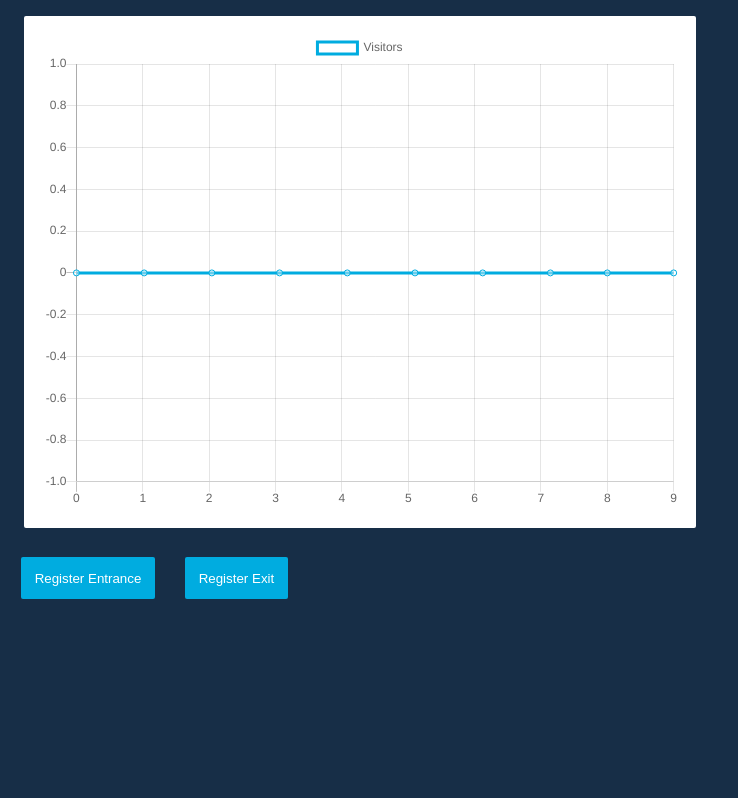
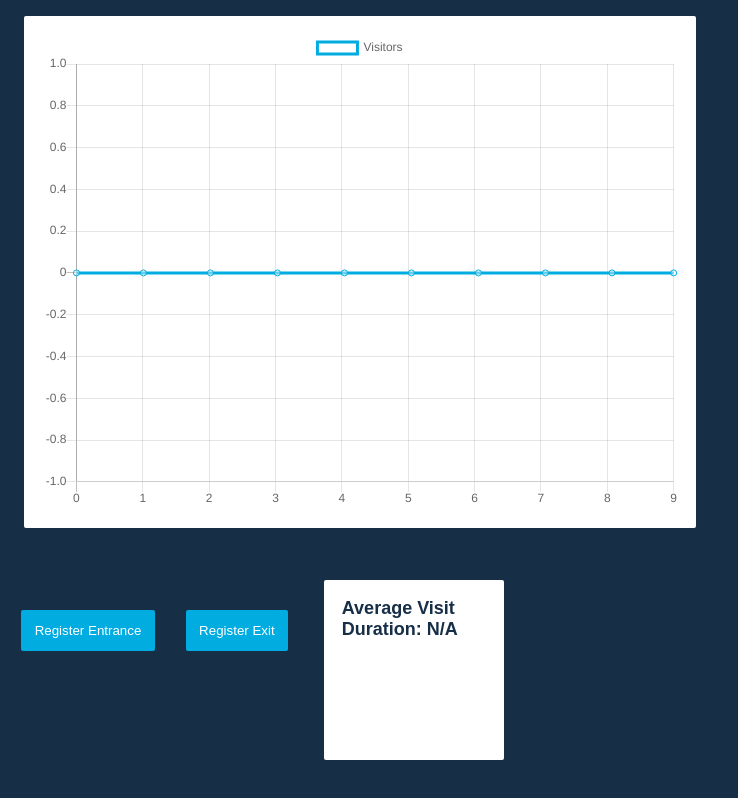
Before and after one commit to cole-easton/TechBuffaloHackathon, a website with bundled scripts: page index.html in a window 1280 px wide. Shown: the whole page, without its empty margins (0-738 px from the left). Built offline with nearby package versions, Linux system fonts and the light colour scheme.

Commit message:
Add widget to track average visit duration

```diff
--- a/index.html
+++ b/index.html
@@ -1,18 +1,24 @@
 <!DOCTYPE html>
 <html lang="en">
+
 <head>
     <meta charset="UTF-8">
     <meta http-equiv="X-UA-Compatible" content="IE=edge">
     <meta name="viewport" content="width=device-width, initial-scale=1.0">
-    <script src = "main.js" type  = "module"></script>
+    <script src="main.js" type="module"></script>
     <link rel="stylesheet" href="style.css">
     <title>Document</title>
 </head>
+
 <body>
-    <canvas id = "chart" width = "640" height = "480">
-    </canvas>
-    <button id = "enter">Register Entrance</button>
-    <button id = "exit">Register Exit</button>
-    <!--<button id = "update">Update Graph</button>-->
+    <canvas id="chart" width="640" height="480">
+    </canvas> <br>
+    <button id="enter">Register Entrance</button>
+    <button id="exit">Register Exit</button>
+    <div class="widget">
+        Average Visit Duration: <span id="avg-duration"></span>
+    </div>
+
 </body>
+
 </html>
--- a/main.js
+++ b/main.js
@@ -8,6 +8,7 @@ const sampleRoom = new Room("Sample Room", 500);
 
 document.querySelector("#enter").onclick = _ => sampleRoom.registerEntrance();
 document.querySelector("#exit").onclick = _ => sampleRoom.registerExit();
+const avgDurationSpan = document.querySelector("#avg-duration");
 
 const canvas = document.querySelector("#chart");
 const ctx = canvas.getContext("2d");
@@ -16,7 +17,9 @@ const ctx = canvas.getContext("2d");
 setInterval(() => {
     const data = sampleRoom.getTimeSeriesData();
     updateGraph(data);
-  }, 1000);
+    const avgDuration = sampleRoom.getAverageDuration();
+    avgDurationSpan.innerHTML = avgDuration?`${(avgDuration/1000).toFixed(2)}&nbsp;s`:"N/A";
+}, 500);
 
 const chart = new Chart(canvas, {
     type: 'line',
@@ -40,10 +43,10 @@ const chart = new Chart(canvas, {
 });
 
 function updateGraph(data) {
-    console.log( chart.data.datasets[0].data);
+    console.log(chart.data.datasets[0].data);
     const currentLength = chart.data.datasets[0].data.length;
-    chart.data.datasets[0].data.push(...data.filter((_,i)=>i>=currentLength));
-    chart.data.labels = data.map((_,i)=>i);
+    chart.data.datasets[0].data.push(...data.filter((_, i) => i >= currentLength));
+    chart.data.labels = data.map((_, i) => i);
     chart.update();
     console.log("hohoho");
 }
--- a/style.css
+++ b/style.css
@@ -1,5 +1,6 @@
 body {
     background-color: #172e47;
+    font-family: sans-serif;
 }
 
 button {
@@ -27,3 +28,16 @@ button:active {
     border-radius: 2px;
     margin: 1em;
 }
+
+.widget {
+    border-radius: 2px;
+    background-color: white;
+    color: #172e47;
+    font-size: large;
+    font-weight: bold;
+    padding: 1em;
+    width: 144px;
+    height: 144px;
+    margin: 1em;
+    display: inline-block;
+}
```
